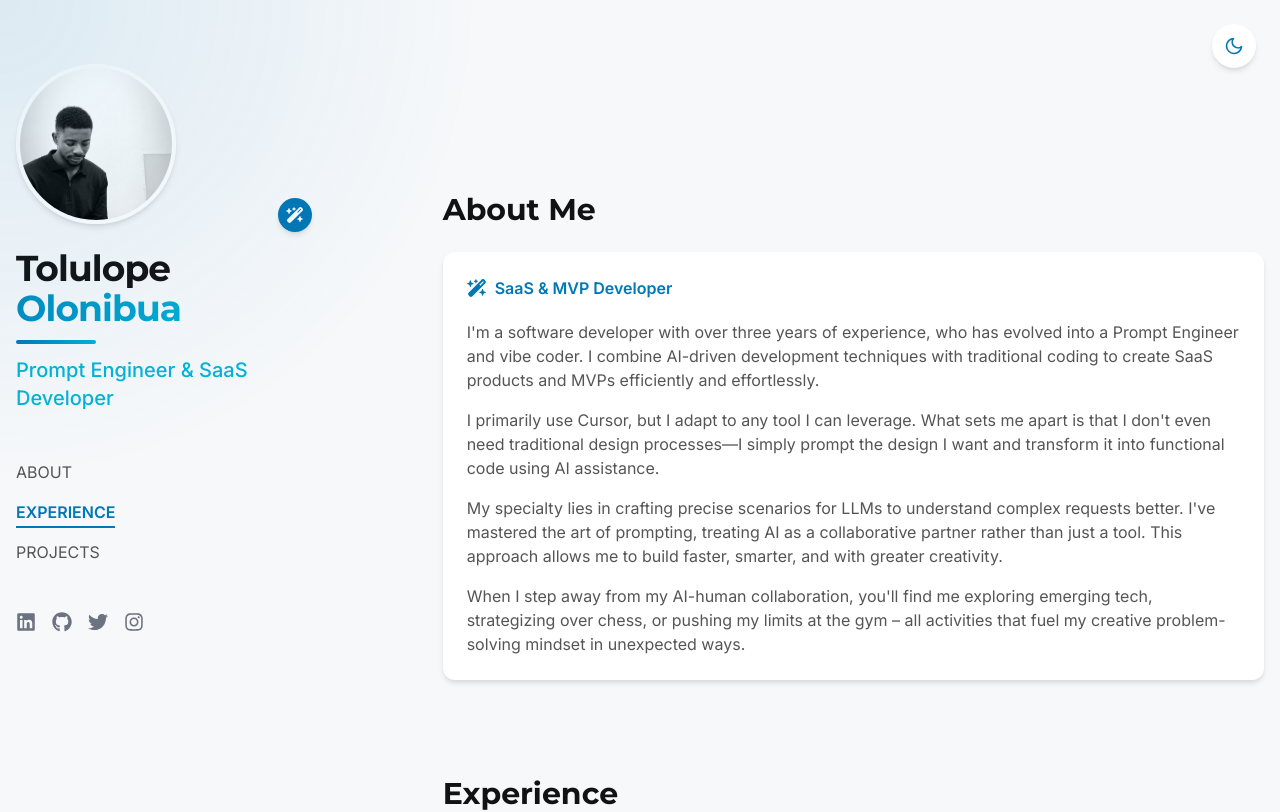
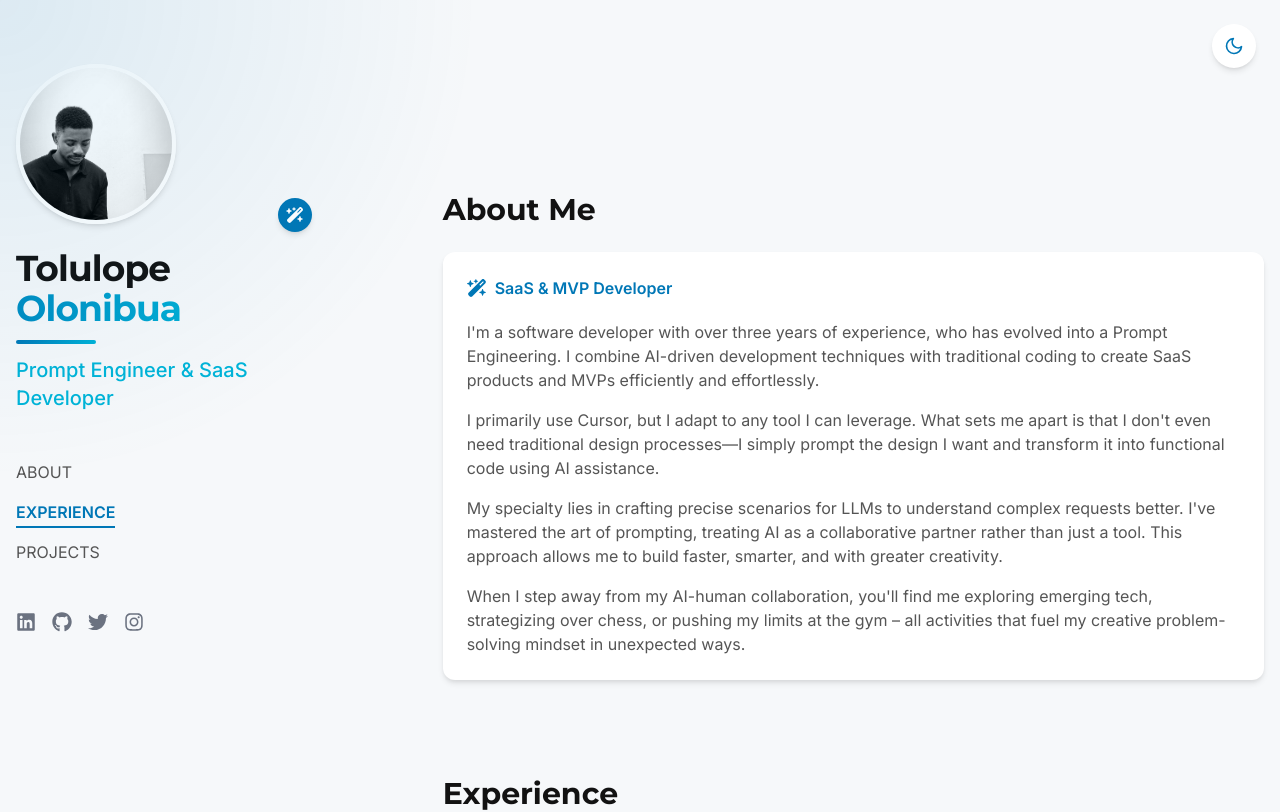
Before and after one commit to olonibua/tolulope.dev, a React (Create React App) app: page / in a window 1280 px wide. Shown: the top 812 px of the page. Built offline with nearby package versions, Linux system fonts and the light colour scheme; a web font is replaced by a local one.

Commit message:
first commit

```diff
--- a/src/component/Right.jsx
+++ b/src/component/Right.jsx
@@ -114,7 +114,7 @@ const Right = () => {
 
             <p className="mb-4">
               I'm a software developer with over three years of experience, who
-              has evolved into a Prompt Engineer and vibe coder. I combine
+              has evolved into a Prompt Engineering. I combine
               AI-driven development techniques with traditional coding to create
               SaaS products and MVPs efficiently and effortlessly.
             </p>
```
